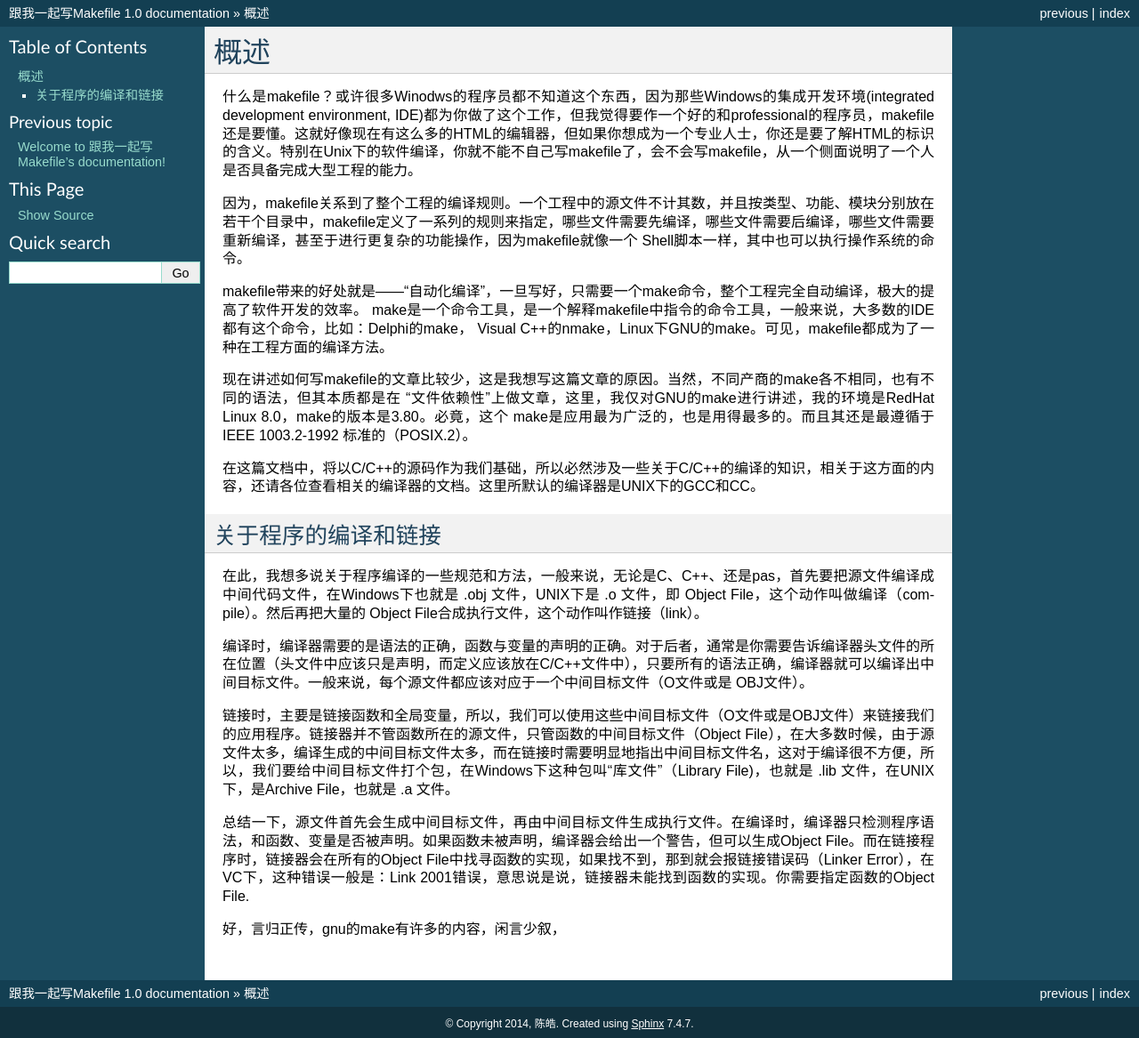
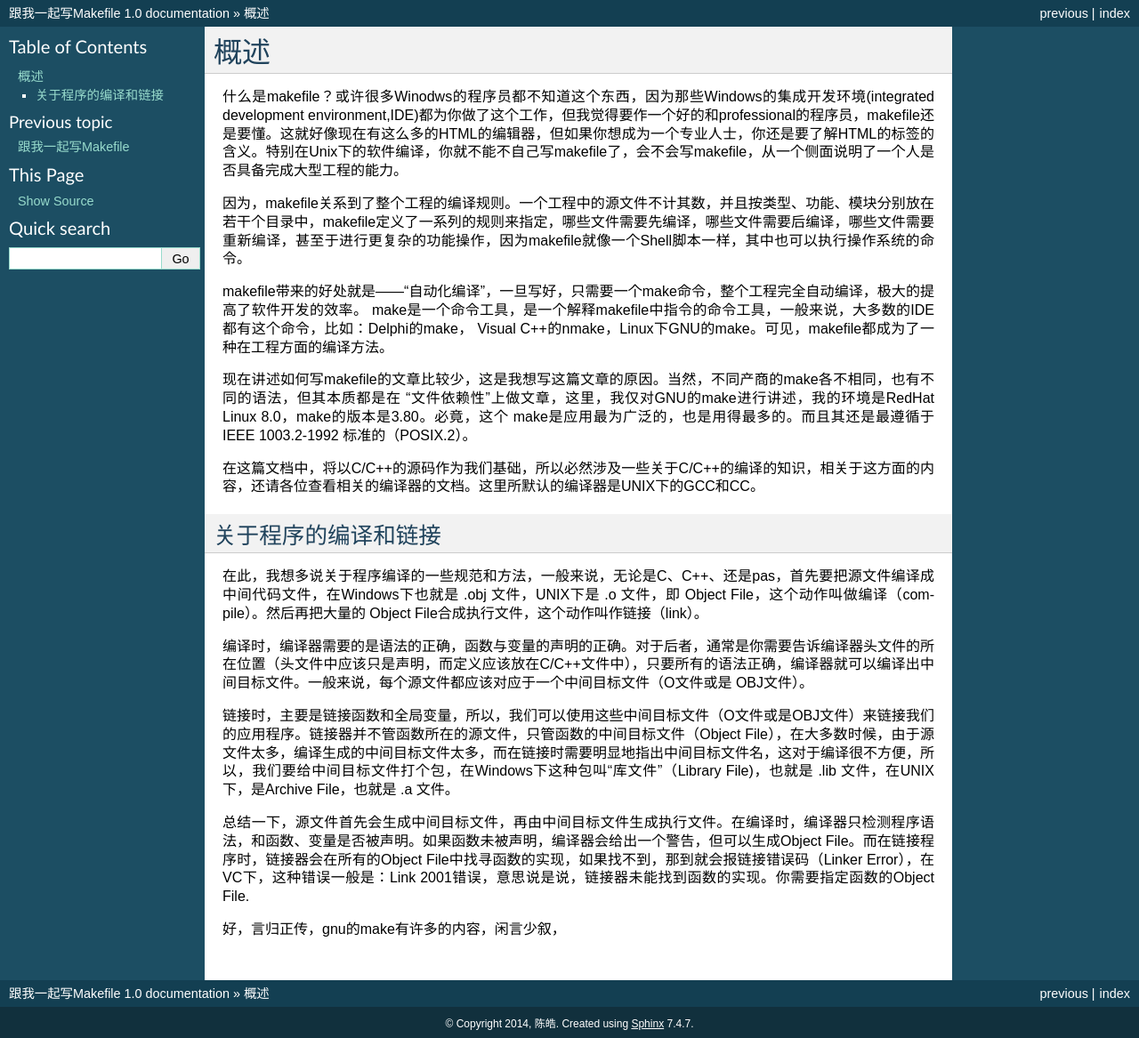
Before and after one commit to seisman/how-to-write-makefile, a Sphinx documentation site: the page built from source/overview.rst, in a window 1280 px wide. Shown: the whole page at 89% size. Built offline with Sphinx 7.4.7, drawn with Linux system fonts in a browser that asks for light colours.

```diff
--- a/source/index.rst
+++ b/source/index.rst
@@ -3,10 +3,10 @@
    You can adapt this file completely to your liking, but it should at least
    contain the root `toctree` directive.
 
-Welcome to 跟我一起写Makefile's documentation!
-==============================================
+跟我一起写Makefile
+==================
 
-Contents:
+目录:
 
 .. toctree::
    :maxdepth: 2
--- a/source/overview.rst
+++ b/source/overview.rst
@@ -1,10 +1,9 @@
 概述
 ====
 
+什么是makefile？或许很多Winodws的程序员都不知道这个东西，因为那些Windows的集成开发环境(integrated development environment,IDE)都为你做了这个工作，但我觉得要作一个好的和professional的程序员，makefile还是要懂。这就好像现在有这么多的HTML的编辑器，但如果你想成为一个专业人士，你还是要了解HTML的标签的含义。特别在Unix下的软件编译，你就不能不自己写makefile了，会不会写makefile，从一个侧面说明了一个人是否具备完成大型工程的能力。
 
-什么是makefile？或许很多Winodws的程序员都不知道这个东西，因为那些Windows的集成开发环境(integrated development environment, IDE)都为你做了这个工作，但我觉得要作一个好的和professional的程序员，makefile还是要懂。这就好像现在有这么多的HTML的编辑器，但如果你想成为一个专业人士，你还是要了解HTML的标识的含义。特别在Unix下的软件编译，你就不能不自己写makefile了，会不会写makefile，从一个侧面说明了一个人是否具备完成大型工程的能力。
-
-因为，makefile关系到了整个工程的编译规则。一个工程中的源文件不计其数，并且按类型、功能、模块分别放在若干个目录中，makefile定义了一系列的规则来指定，哪些文件需要先编译，哪些文件需要后编译，哪些文件需要重新编译，甚至于进行更复杂的功能操作，因为makefile就像一个 Shell脚本一样，其中也可以执行操作系统的命令。
+因为，makefile关系到了整个工程的编译规则。一个工程中的源文件不计其数，并且按类型、功能、模块分别放在若干个目录中，makefile定义了一系列的规则来指定，哪些文件需要先编译，哪些文件需要后编译，哪些文件需要重新编译，甚至于进行更复杂的功能操作，因为makefile就像一个Shell脚本一样，其中也可以执行操作系统的命令。
 
 makefile带来的好处就是——“自动化编译”，一旦写好，只需要一个make命令，整个工程完全自动编译，极大的提高了软件开发的效率。 make是一个命令工具，是一个解释makefile中指令的命令工具，一般来说，大多数的IDE都有这个命令，比如：Delphi的make， Visual C++的nmake，Linux下GNU的make。可见，makefile都成为了一种在工程方面的编译方法。
 
```
Also changed, not shown: 1 other file.
